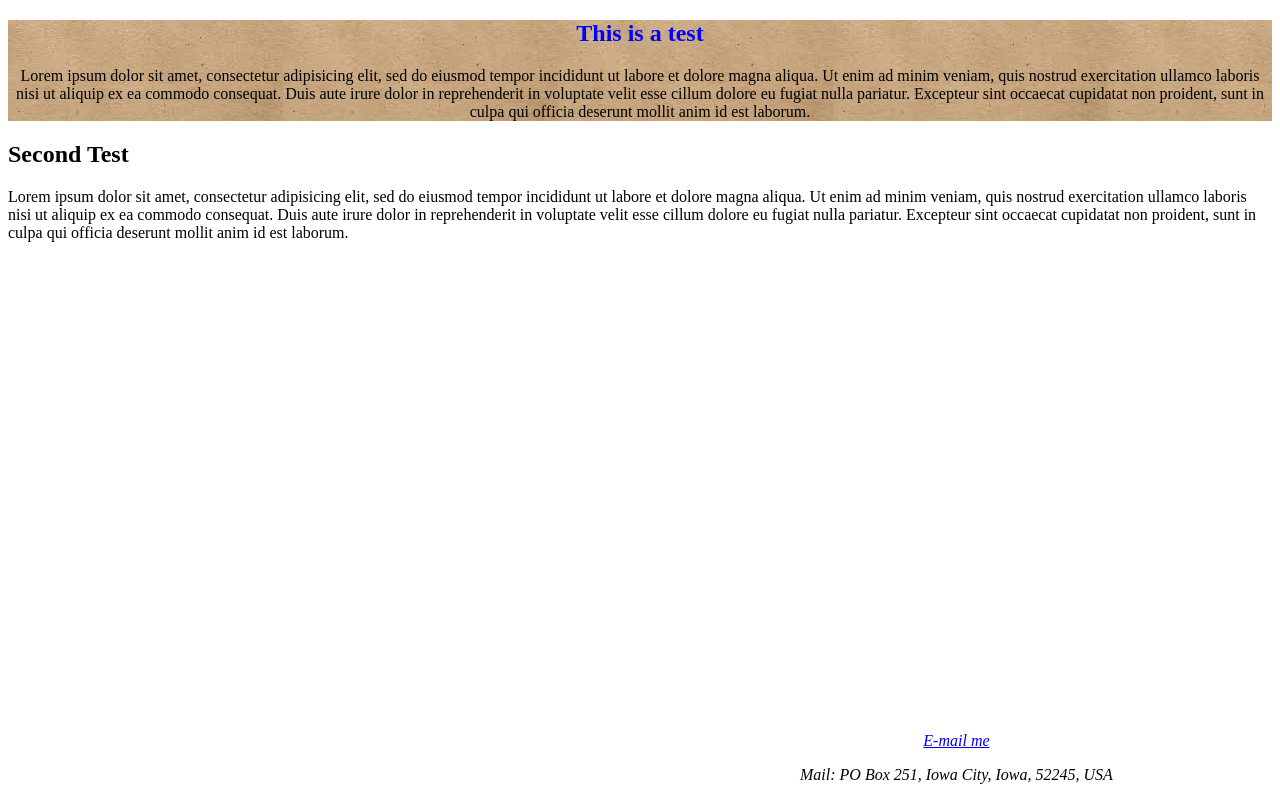
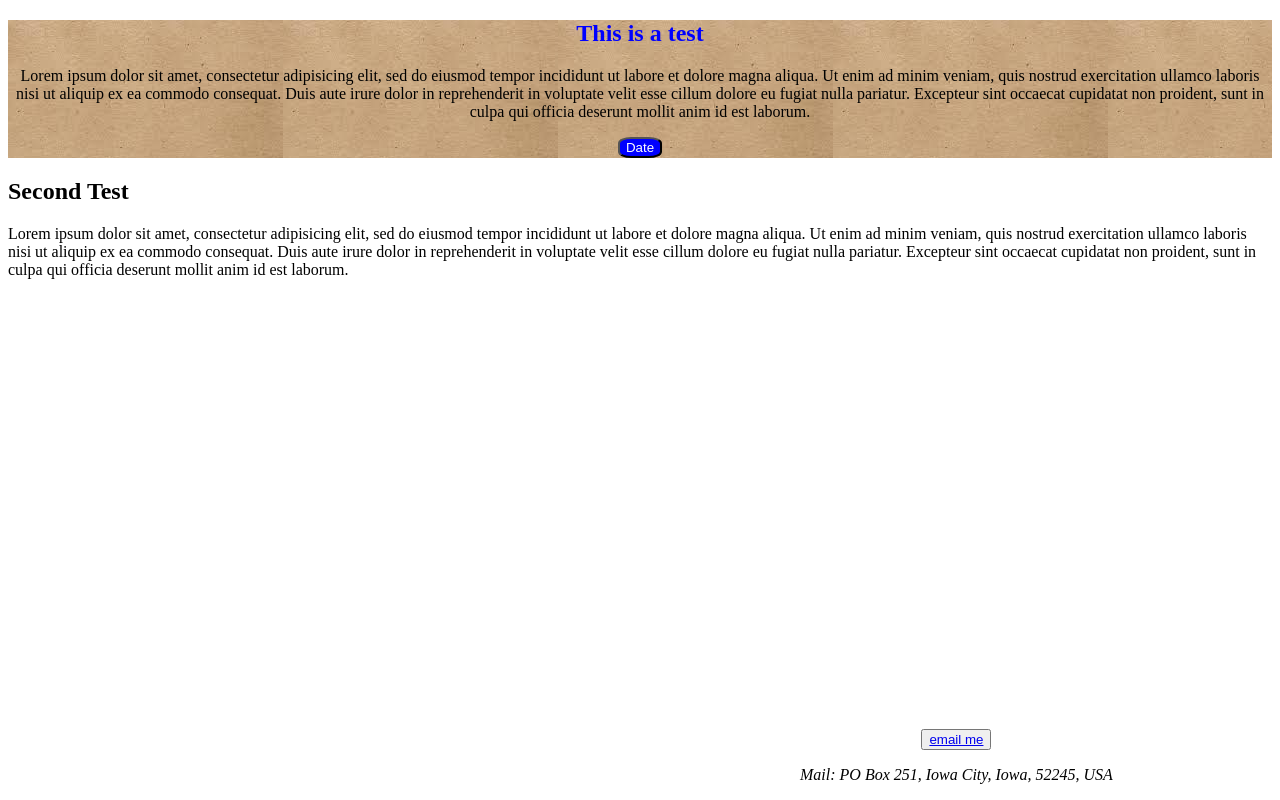
Before and after one commit to tonymoooon543/Coding-Projects, a plain HTML site: page Website testing/index.html in a window 1280 px wide. Drawn offline with Linux system fonts and the light colour scheme.

Commit message:
JS Testing

```diff
--- a/Website testing/index.html
+++ b/Website testing/index.html
@@ -3,20 +3,27 @@
   <head>
     <link rel="stylesheet" href="style.css">
     <meta charset="utf-8">
+    <script src="scrpit.js" charset="utf-8"></script>
     <title>Testing</title>
   </head>
   <body>
     <div class="main">
       <h2 class="h2main">This is a test</h2>
       <p>Lorem ipsum dolor sit amet, consectetur adipisicing elit, sed do eiusmod tempor incididunt ut labore et dolore magna aliqua. Ut enim ad minim veniam, quis nostrud exercitation ullamco laboris nisi ut aliquip ex ea commodo consequat. Duis aute irure dolor in reprehenderit in voluptate velit esse cillum dolore eu fugiat nulla pariatur. Excepteur sint occaecat cupidatat non proident, sunt in culpa qui officia deserunt mollit anim id est laborum.</p>
+      <button type="button" class="date" onclick="changeP()">Date</button>
+      <p id="demo"></p>
     </div>
     <div class="second">
       <h2>Second Test</h2>
       <p>Lorem ipsum dolor sit amet, consectetur adipisicing elit, sed do eiusmod tempor incididunt ut labore et dolore magna aliqua. Ut enim ad minim veniam, quis nostrud exercitation ullamco laboris nisi ut aliquip ex ea commodo consequat. Duis aute irure dolor in reprehenderit in voluptate velit esse cillum dolore eu fugiat nulla pariatur. Excepteur sint occaecat cupidatat non proident, sunt in culpa qui officia deserunt mollit anim id est laborum.</p>
     </div>
+    <br>
+    <canvas id="canvas" width="300" height="300" onclick="canvasChange"></canvas>
     <footer>
       <address class="footer">
-        <a href="mailto:tonymoooon543@gmail.com?subject=feedback">E-mail me</a>
+        <button type="button" name="email">
+          <a href="mailto:tonymoooon543@gmail.com?subject=feedback">email me</a>
+        </button>
         <p>Mail: PO Box 251, Iowa City, Iowa, 52245, USA</p>
       </address>
     </footer>
--- /dev/null
+++ b/Website testing/scrpit.js
@@ -0,0 +1,7 @@
+function changeP() {
+  document.getElementById('demo').innerHTML = Date();
+}
+
+function canvasChange() {
+  document.getElementById('canvas').innerHTML = 'Hello World'
+}
--- a/Website testing/style.css
+++ b/Website testing/style.css
@@ -13,3 +13,9 @@ footer {
   bottom: 0px;
   left: 800px;
 }
+
+.date {
+  background-color: blue;
+  color: white;
+  border-radius: 30%;
+}
```
Also changed, not shown: 1 other file.
